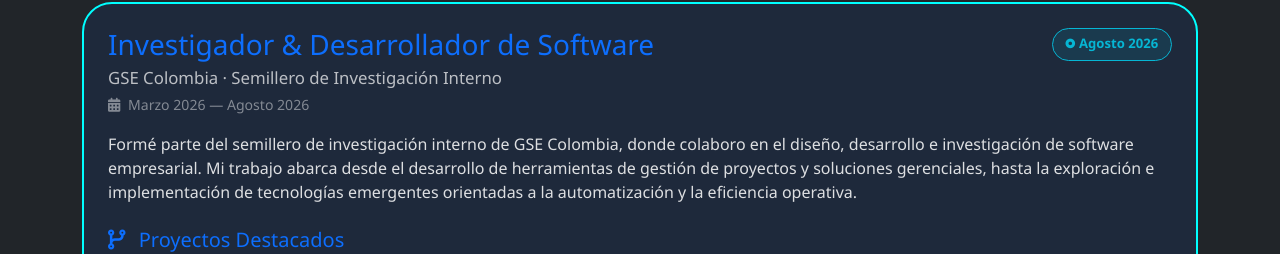
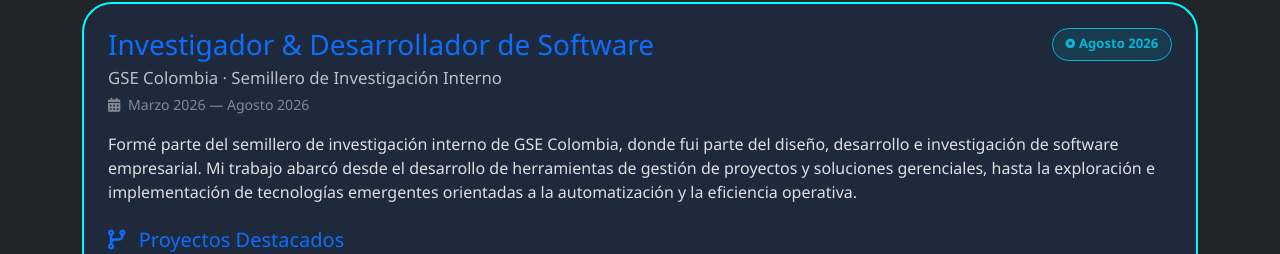
Before and after one commit to ANGELUSD11/ANGELUSD11.github.io, an Astro site: page / in a window 1280 px wide. Shown: the part 1214-1468 px from the top of the page. Built offline with nearby package versions, Linux system fonts and the light colour scheme; Astro itself is replaced by a stand-in of ours; no server answers.

Commit message:
fix: update experience section with corrected language descriptions

```diff
--- a/src/pages/index.astro
+++ b/src/pages/index.astro
@@ -212,12 +212,12 @@
           <p
             class="mb-4"
             style="color:rgba(255,255,255,0.85) !important;"
-            data-es="Formé parte del semillero de investigación interno de GSE Colombia, donde colaboro en el diseño, desarrollo e investigación de software empresarial. Mi trabajo abarca desde el desarrollo de herramientas de gestión de proyectos y soluciones gerenciales, hasta la exploración e implementación de tecnologías emergentes orientadas a la automatización y la eficiencia operativa."
-            data-en="I was part of the internal research incubator at GSE Colombia, where I collaborate on the design, development, and research of enterprise software. My work spans from building project management tools and managerial solutions to exploring and implementing emerging technologies focused on automation and operational efficiency."
+            data-es="Formé parte del semillero de investigación interno de GSE Colombia, donde fui parte del diseño, desarrollo e investigación de software empresarial. Mi trabajo abarcó desde el desarrollo de herramientas de gestión de proyectos y soluciones gerenciales, hasta la exploración e implementación de tecnologías emergentes orientadas a la automatización y la eficiencia operativa."
+            data-en="I was part of the internal research incubator at GSE Colombia, where I was involved in the design, development, and research of enterprise software. My work spanned from building project management tools and managerial solutions to exploring and implementing emerging technologies focused on automation and operational efficiency."
           >
             Formé parte del semillero de investigación interno de GSE Colombia,
-            donde colaboro en el diseño, desarrollo e investigación de software
-            empresarial. Mi trabajo abarca desde el desarrollo de herramientas
+            donde fui parte del diseño, desarrollo e investigación de software
+            empresarial. Mi trabajo abarcó desde el desarrollo de herramientas
             de gestión de proyectos y soluciones gerenciales, hasta la
             exploración e implementación de tecnologías emergentes orientadas a
             la automatización y la eficiencia operativa.
```
